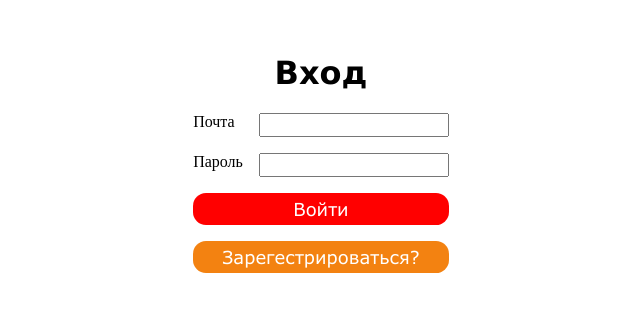
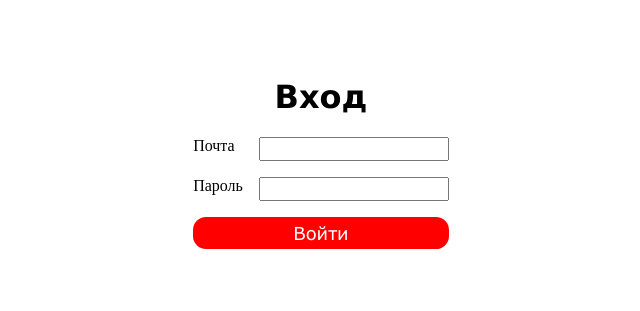
Before and after one commit to Er1tain/front-tander-database, a React (Create React App) app: page /auth in a window 1280 px wide. Shown: the part 145-456 px from the top of the page, without its empty margins (319-959 px from the left). Built offline with nearby package versions, Linux system fonts and the light colour scheme.

Commit message:
Useless button

```diff
--- a/src/components/Auth.tsx
+++ b/src/components/Auth.tsx
@@ -20,7 +20,6 @@ export default function Auth() {
                     <input type={"password"}/>
                 </div>
                 <button>Войти</button>
-                <button id={"reg"} onClick={return_to_reg}>Зарегестрироваться?</button>
             </form>
         </div>
     )
```
